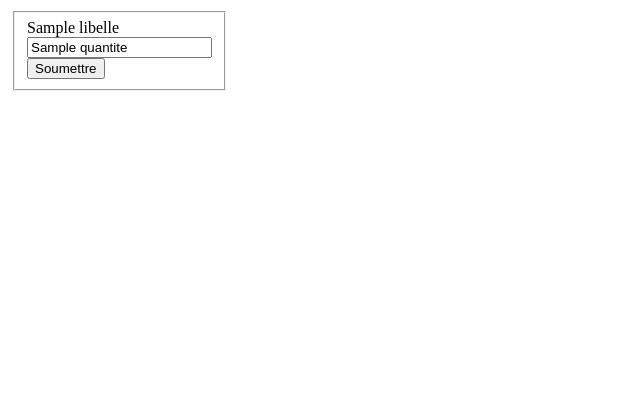
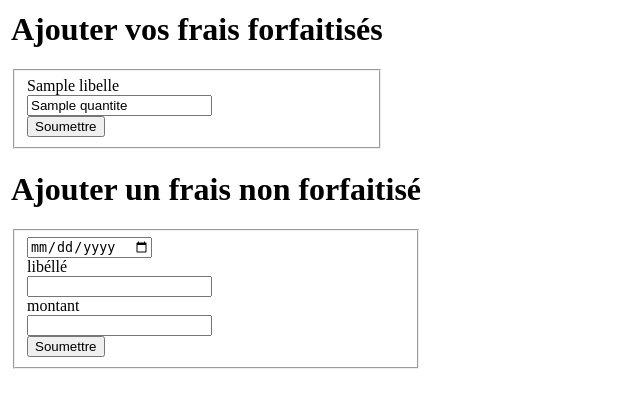
Before and after one commit to Basile-Lequeux/AppliFrais-PHP, a PHP site: template view/v_fichefraisform.php in a window 1280 px wide. Shown: the top 408 px of the page, without its empty margins (0-640 px from the left). Run offline with PHP 8.4, Linux system fonts and the light colour scheme; the template is opened without the code that fills it: most values are stand-ins (such as "Sample title", 1, 10 or a date in 2020).

Commit message:
ajout frais hors forfait

```diff
--- a/view/v_fichefraisform.php
+++ b/view/v_fichefraisform.php
@@ -1,17 +1,21 @@
+<!-- LIGNE FRAIS FORFAIT -->
+
 <div class="container">
        <table class="table table-striped">
           <tbody>
              <tr>
                 <td colspan="1">
+                <h1>Ajouter vos frais forfaitisés</h1>
                    <form class="well form-horizontal" role="form" method="post" action ="index.php?session=fichefraisform&action=submitform">
+
                       <fieldset>
+
                       <div class="form-group">
+
                       <?php
                       foreach($fraisforfait as $data)
                       {
                         ?>
-
-
                             <label class="col-md-4 control-label"><?php echo($data['libelle']) ?></label>
                             <div class="col-md-8 inputGroupContainer">
                             <div class="input-group">
@@ -23,10 +27,8 @@
 
                      <?php
                       }?>
-                      <div class="col-md-8 inputGroupContainer">
+
                       <button type="submit" class="btn btn-primary">Soumettre</button>
-                      </div>
-
                          </div>
                       </fieldset>
                    </form>
@@ -34,4 +36,68 @@
              </tr>
           </tbody>
        </table>
+
+
+
+
+
+
+       <!-- LIGNE HORS FORFAIT -->
+
+
+       <div class="container">
+       <table class="table table-striped">
+          <tbody>
+             <tr>
+                <td colspan="1">
+                <h1>Ajouter un frais non forfaitisé</h1>
+                   <form class="well form-horizontal" role="form" method="post" action ="index.php?session=fichefraisform&action=newhorsforfait">
+                      <fieldset>
+                      <div class="form-group">
+
+                      <label class="col-md-4 control-label"></label>
+                      <div class="col-md-8 inputGroupContainer">
+                      <div class="input-group">
+                      <span class="input-group-addon">
+                      <i class="glyphicon glyphicon-asterisk"></i>
+                      </span>
+                      <input type="date" id="frais" name="date" required="true">
+                      </div>
+                      </div>
+
+                      <label class="col-md-4 control-label">libéllé</label>
+                      <div class="col-md-8 inputGroupContainer">
+                      <div class="input-group">
+                      <span class="input-group-addon">
+                      <i class="glyphicon glyphicon-asterisk"></i>
+                      </span>
+                      <input id="frais" name="wording" class="form-control" required="true">
+                      </div>
+                      </div>
+
+                      <label class="col-md-4 control-label">montant</label>
+                      <div class="col-md-8 inputGroupContainer">
+                      <div class="input-group">
+                      <span class="input-group-addon">
+                      <i class="glyphicon glyphicon-asterisk"></i>
+                      </span>
+                      <input id="frais" name="amount" class="form-control" required="true">
+                      </div>
+                      </div>
+
+                      <button type="submit" class="btn btn-primary">Soumettre</button>
+
+
+
+                      </div>
+                      </fieldset>
+                   </form>
+                </td>
+             </tr>
+          </tbody>
+
+
+
+
+
     </div>
--- a/view/v_navbar.php
+++ b/view/v_navbar.php
@@ -1,5 +1,5 @@
 <nav class="navbar navbar-expand-lg navbar-light bg-light">
-  <a class="navbar-brand" href="#">Logo GSB</a>
+  <img src="img/logo.jpg" width="72px" height="auto" display="block"  class="navbar-brand"></img>
   <button class="navbar-toggler" type="button" data-toggle="collapse" data-target="#navbarNav" aria-controls="navbarNav" aria-expanded="false" aria-label="Toggle navigation">
     <span class="navbar-toggler-icon"></span>
   </button>
@@ -18,7 +18,7 @@
         <a class="nav-link" href="controllers/c_logout.php">Se deconnecter</a>
       </li>
       <li class="nav-item">
-        <p class="nav-link" ><?php echo $_SESSION['firstname'].''.$_SESSION['name']?></p>
+        <a class="nav-link"><?php echo $_SESSION['firstname'].''.$_SESSION['name']?></a>
       </li>
 
     </ul>
```
Also changed, not shown: controllers/c_fichefraisform.php (+16 -3 lines), models/pdo.inc.php (+28 -2 lines), img/logo.jpg (added).
